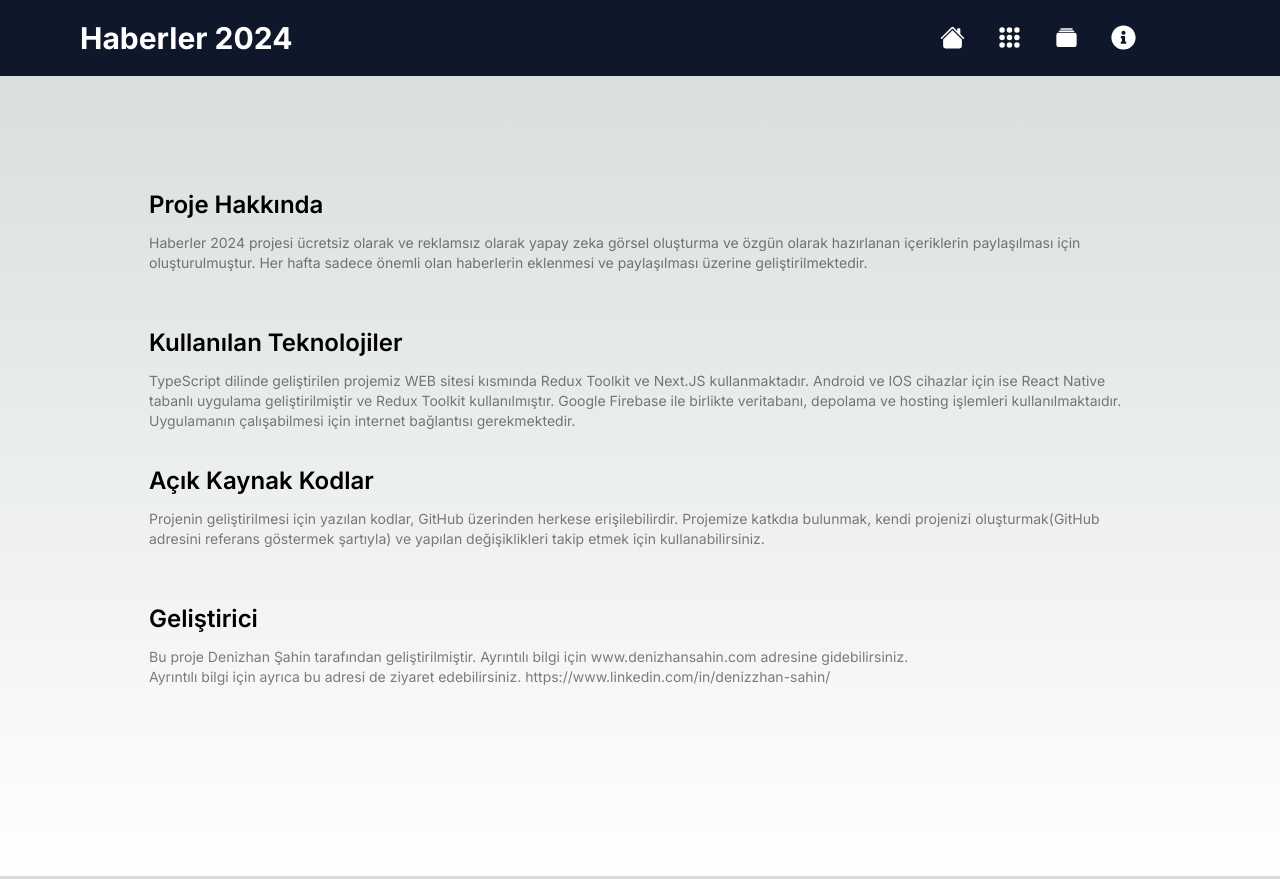
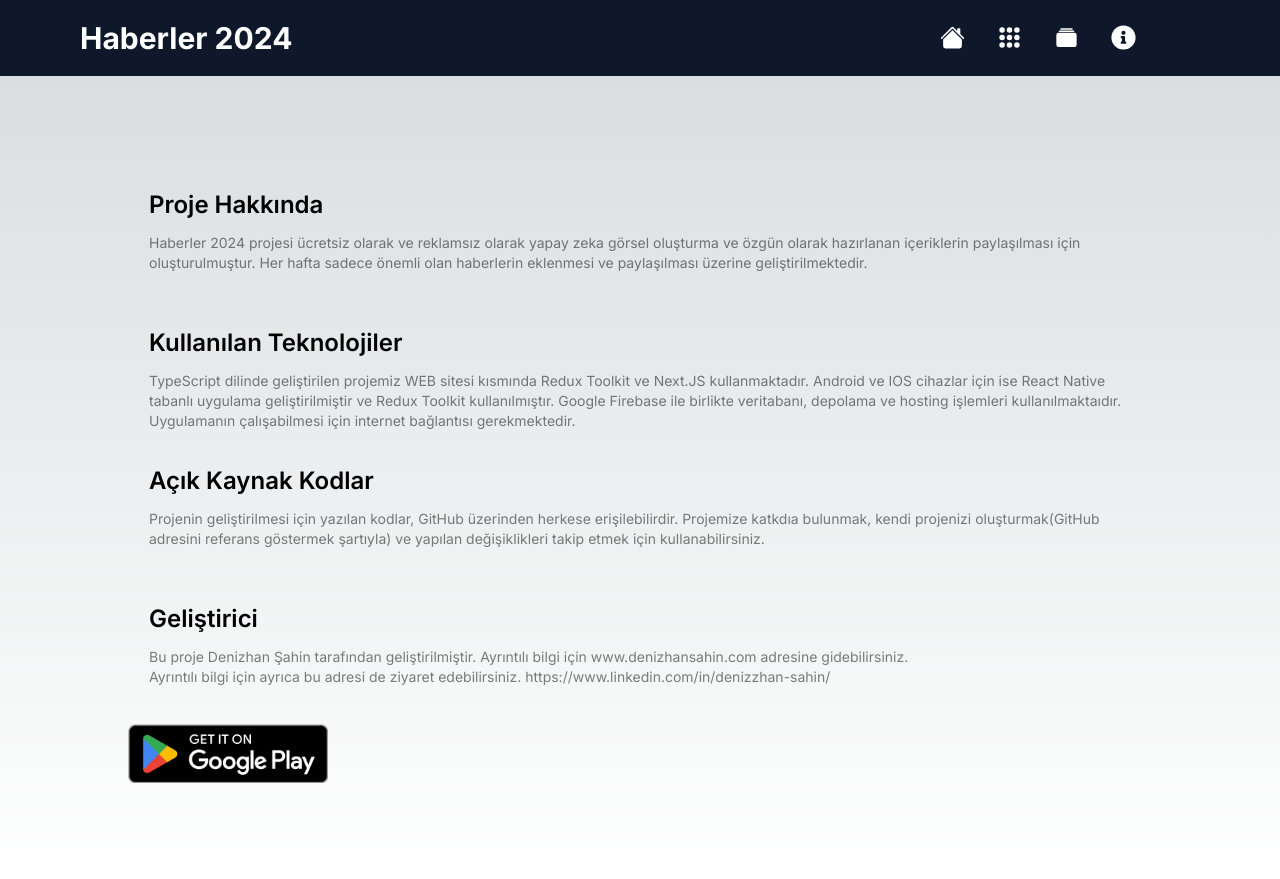
Before and after one commit to denizzhansahin/haberlerNextJs, a Next.js app: page /sayfalar/hakkinda in a window 1280 px wide. Built offline with nearby package versions, Linux system fonts and the light colour scheme.

Commit message:
Çatışmaları çözüldü

```diff
--- a/app/Navbar.tsx
+++ b/app/Navbar.tsx
@@ -60,7 +60,7 @@ export default function Nav() {
             <div className='h-10vh flex justify-between z-50 text-white lg:py-5 px-20 py-4 flex-1'>
                 <div className='flex items-center flex-1'>
                     <span className='text-3xl font-bold'>
-                        <Link href="/">
+                        <Link href="/sayfalar/genelHaberler">
                             Haberler 2024
                         </Link>
                     </span>
--- a/app/page.tsx
+++ b/app/page.tsx
@@ -20,7 +20,7 @@ export default function Home() {
           >
 
             <Image
-              src="/playstore.png"
+              src="./playstore.png"
               alt="Vercel Logo"
               className="dark:invert"
               width={200}
@@ -91,7 +91,7 @@ export default function Home() {
           >
 
             <Image
-              src="/playstore.png"
+              src="./playstore.png"
               alt="Vercel Logo"
               className="dark:invert"
               width={200}
--- a/app/sayfalar/hakkinda/page.jsx
+++ b/app/sayfalar/hakkinda/page.jsx
@@ -1,6 +1,8 @@
 import React from 'react'
 import Link from 'next/link'
 import Image from 'next/image'
+
+import E from "./playstore.png"
 
 function page() {
   return (
@@ -70,6 +72,25 @@ function page() {
           https://www.linkedin.com/in/denizzhan-sahin/
         </p>
       </a>
+
+      <div className="">
+          <a
+            className="pointer-events-none flex place-items-center gap-2 p-8 lg:pointer-events-auto lg:p-0"
+            href="https://play.google.com/store/apps/details?id=com.denizhan661907.haberler"
+            target="_blank"
+            rel="noopener noreferrer"
+          >
+
+            <Image
+              src={E}
+              alt="Vercel Logo"
+              className="dark:invert"
+              width={200}
+              height={48}
+              priority
+            />
+          </a>
+        </div>
     </div>
   </main>
   )
```
Also changed, not shown: app/sayfalar/hakkinda/playstore.png (added).
